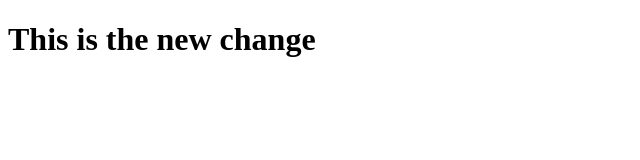
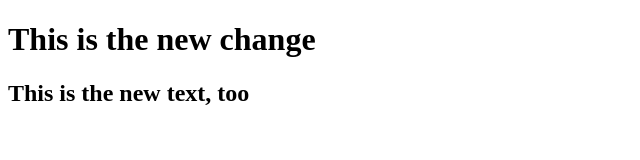
Before and after one commit to danielbui0309/BasicJS, a plain HTML site: page index.html in a window 1280 px wide. Shown: the whole page, without its empty margins (0-640 px from the left). Drawn offline with Linux system fonts and the light colour scheme.

Commit message:
Add h2 text

```diff
--- a/index.html
+++ b/index.html
@@ -9,5 +9,6 @@
 </head>
 <body>
     <h1>This is the new change</h1>
+    <h2>This is the new text, too</h2>
 </body>
 </html>
```
